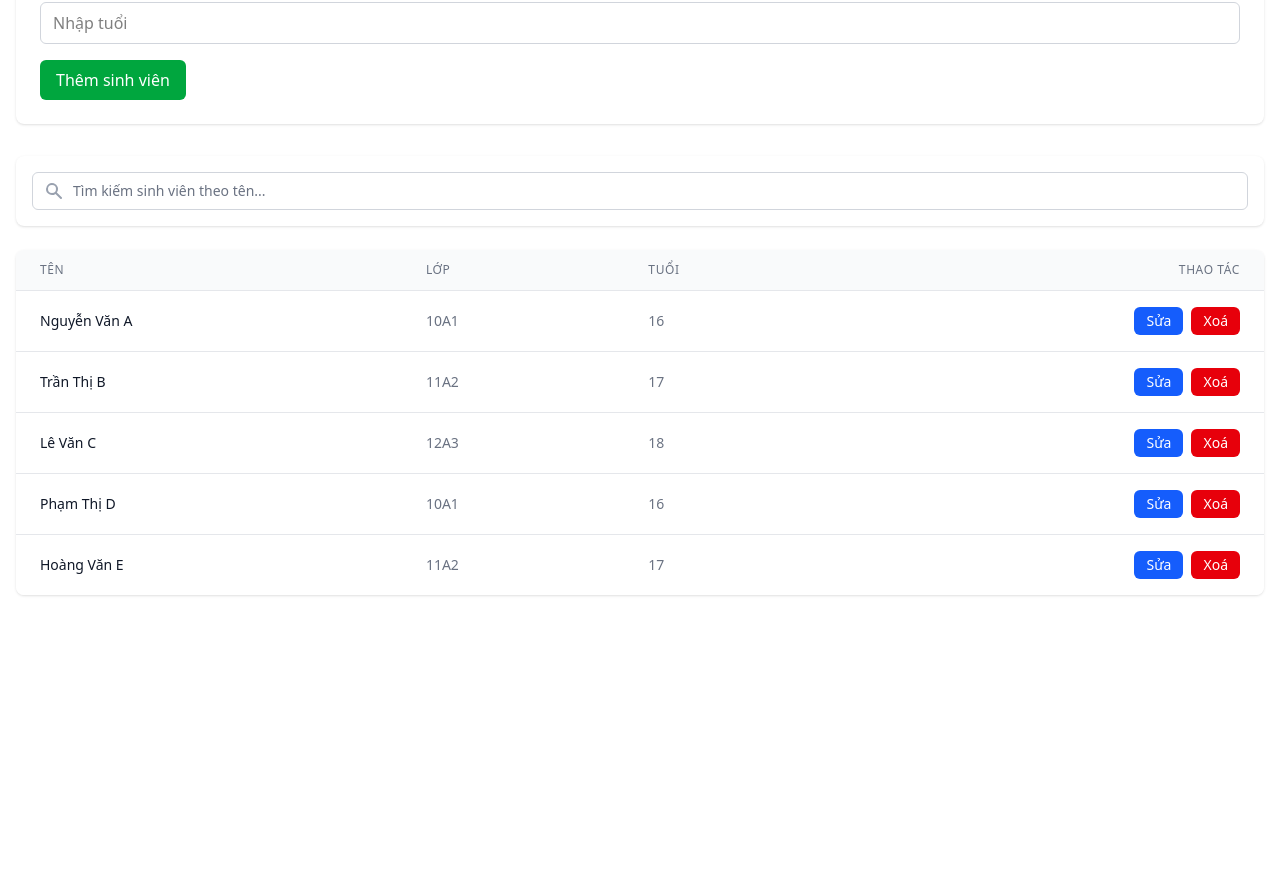
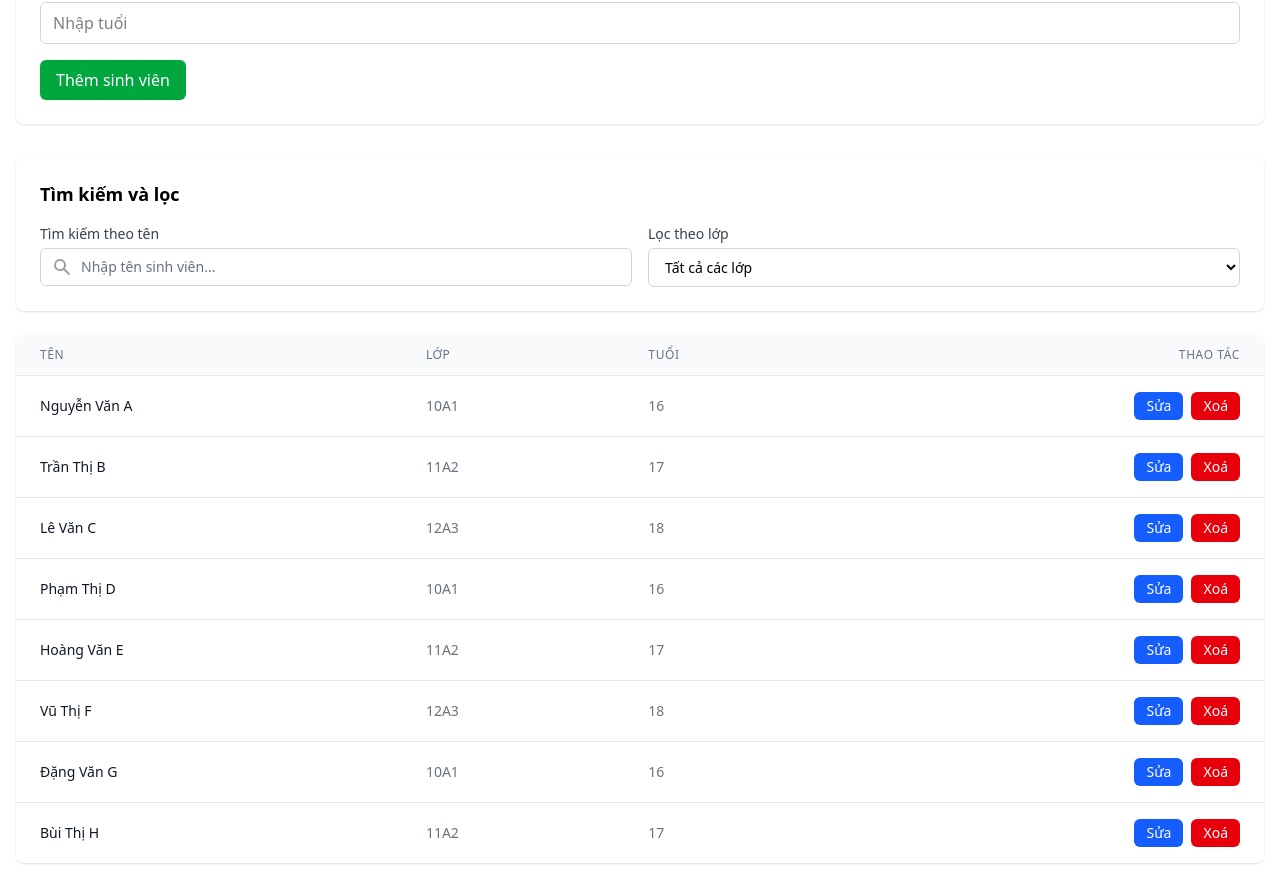
Before and after one commit to VoTrieuAn/22657391_VoTrieuAn_M21, a React (Vite) app: page / in a window 1280 px wide. Shown: the part 342-1237 px from the top of the page. Before the commit the page ends 969 px from the top, so only its background shows below. Built offline with nearby package versions, Linux system fonts and the light colour scheme.

Commit message:
loc sinh vien theo lop

```diff
--- a/src/components/StudentList.jsx
+++ b/src/components/StudentList.jsx
@@ -8,10 +8,16 @@ const StudentList = () => {
     { id: 3, name: "Lê Văn C", class: "12A3", age: 18 },
     { id: 4, name: "Phạm Thị D", class: "10A1", age: 16 },
     { id: 5, name: "Hoàng Văn E", class: "11A2", age: 17 },
+    { id: 6, name: "Vũ Thị F", class: "12A3", age: 18 },
+    { id: 7, name: "Đặng Văn G", class: "10A1", age: 16 },
+    { id: 8, name: "Bùi Thị H", class: "11A2", age: 17 },
   ])
 
   // Search state
   const [searchQuery, setSearchQuery] = useState("")
+
+  // Class filter state
+  const [classFilter, setClassFilter] = useState("")
 
   // Form state
   const [formData, setFormData] = useState({
@@ -32,17 +38,30 @@ const StudentList = () => {
   const [editingStudent, setEditingStudent] = useState(null)
   const modalRef = useRef(null)
 
-  // Filter students based on search query
-  const filteredStudents = students.filter((student) => student.name.toLowerCase().includes(searchQuery.toLowerCase()))
+  // Get unique classes for the dropdown
+  const uniqueClasses = Array.from(new Set(students.map((student) => student.class))).sort()
+
+  // Filter students based on search query and class filter
+  const filteredStudents = students.filter((student) => {
+    const matchesName = student.name.toLowerCase().includes(searchQuery.toLowerCase())
+    const matchesClass = classFilter === "" || student.class === classFilter
+    return matchesName && matchesClass
+  })
 
   // Handle search input change
   const handleSearchChange = (e) => {
     setSearchQuery(e.target.value)
   }
 
-  // Clear search
-  const clearSearch = () => {
+  // Handle class filter change
+  const handleClassFilterChange = (e) => {
+    setClassFilter(e.target.value)
+  }
+
+  // Clear filters
+  const clearFilters = () => {
     setSearchQuery("")
+    setClassFilter("")
   }
 
   // Handle input changes
@@ -202,6 +221,9 @@ const StudentList = () => {
     }
   }, [isEditModalOpen])
 
+  // Determine if any filters are active
+  const isFiltering = searchQuery !== "" || classFilter !== ""
+
   return (
     <div className="container mx-auto px-4 py-8">
       <h1 className="text-2xl font-bold mb-6">Danh sách sinh viên</h1>
@@ -270,8 +292,15 @@ const StudentList = () => {
         </form>
       </div>
 
+      {/* Filters Section */}
+      <div className="bg-white p-6 rounded-lg shadow mb-6">
+        <h2 className="text-lg font-semibold mb-4">Tìm kiếm và lọc</h2>
+        <div className="grid grid-cols-1 md:grid-cols-2 gap-4">
           {/* Search Bar */}
-      <div className="bg-white p-4 rounded-lg shadow mb-6">
+          <div>
+            <label htmlFor="search" className="block text-sm font-medium text-gray-700 mb-1">
+              Tìm kiếm theo tên
+            </label>
             <div className="relative">
               <div className="absolute inset-y-0 left-0 pl-3 flex items-center pointer-events-none">
                 <svg
@@ -290,33 +319,70 @@ const StudentList = () => {
               </div>
               <input
                 type="text"
-            className="block w-full pl-10 pr-10 py-2 border border-gray-300 rounded-md leading-5 bg-white placeholder-gray-500 focus:outline-none focus:ring-2 focus:ring-blue-500 focus:border-blue-500 sm:text-sm"
-            placeholder="Tìm kiếm sinh viên theo tên..."
+                id="search"
+                className="block w-full pl-10 pr-3 py-2 border border-gray-300 rounded-md leading-5 bg-white placeholder-gray-500 focus:outline-none focus:ring-2 focus:ring-blue-500 focus:border-blue-500 sm:text-sm"
+                placeholder="Nhập tên sinh viên..."
                 value={searchQuery}
                 onChange={handleSearchChange}
               />
-          {searchQuery && (
-            <div className="absolute inset-y-0 right-0 pr-3 flex items-center">
-              <button onClick={clearSearch} className="text-gray-400 hover:text-gray-600" aria-label="Xóa tìm kiếm">
-                <svg xmlns="http://www.w3.org/2000/svg" className="h-5 w-5" viewBox="0 0 20 20" fill="currentColor">
-                  <path
-                    fillRule="evenodd"
-                    d="M10 18a8 8 0 100-16 8 8 0 000 16zM8.707 7.293a1 1 0 00-1.414 1.414L8.586 10l-1.293 1.293a1 1 0 101.414 1.414L10 11.414l1.293 1.293a1 1 0 001.414-1.414L11.414 10l1.293-1.293a1 1 0 00-1.414-1.414L10 8.586 8.707 7.293z"
-                    clipRule="evenodd"
-                  />
+            </div>
+          </div>
+
+          {/* Class Filter */}
+          <div>
+            <label htmlFor="class-filter" className="block text-sm font-medium text-gray-700 mb-1">
+              Lọc theo lớp
+            </label>
+            <select
+              id="class-filter"
+              className="block w-full px-3 py-2 border border-gray-300 rounded-md leading-5 bg-white focus:outline-none focus:ring-2 focus:ring-blue-500 focus:border-blue-500 sm:text-sm"
+              value={classFilter}
+              onChange={handleClassFilterChange}
+            >
+              <option value="">Tất cả các lớp</option>
+              {uniqueClasses.map((className) => (
+                <option key={className} value={className}>
+                  {className}
+                </option>
+              ))}
+            </select>
+          </div>
+        </div>
+
+        {/* Clear Filters Button */}
+        {isFiltering && (
+          <div className="mt-4 flex justify-end">
+            <button
+              onClick={clearFilters}
+              className="inline-flex items-center px-3 py-1.5 border border-gray-300 rounded-md text-sm font-medium text-gray-700 bg-white hover:bg-gray-50 focus:outline-none focus:ring-2 focus:ring-blue-500"
+            >
+              <svg
+                xmlns="http://www.w3.org/2000/svg"
+                className="h-4 w-4 mr-1.5"
+                fill="none"
+                viewBox="0 0 24 24"
+                stroke="currentColor"
+              >
+                <path strokeLinecap="round" strokeLinejoin="round" strokeWidth={2} d="M6 18L18 6M6 6l12 12" />
               </svg>
+              Xóa bộ lọc
             </button>
           </div>
         )}
       </div>
+
+      {/* Filter Results Info */}
+      {isFiltering && (
+        <div className="mb-4 text-sm text-gray-600">
+          {filteredStudents.length === 0 ? (
+            "Không tìm thấy sinh viên nào phù hợp với bộ lọc."
+          ) : (
+            <div>
+              Tìm thấy {filteredStudents.length} sinh viên
+              {searchQuery && <span> có tên chứa "{searchQuery}"</span>}
+              {classFilter && <span> thuộc lớp {classFilter}</span>}.
             </div>
-
-      {/* Search Results Info */}
-      {searchQuery && (
-        <div className="mb-4 text-sm text-gray-600">
-          {filteredStudents.length === 0
-            ? "Không tìm thấy sinh viên nào phù hợp."
-            : `Tìm thấy ${filteredStudents.length} sinh viên phù hợp với "${searchQuery}".`}
+          )}
         </div>
       )}
 
@@ -385,7 +451,9 @@ const StudentList = () => {
             ) : (
               <tr>
                 <td colSpan={4} className="px-6 py-4 text-center text-sm text-gray-500">
-                  {searchQuery ? "Không tìm thấy sinh viên nào phù hợp." : "Không có sinh viên nào trong danh sách."}
+                  {isFiltering
+                    ? "Không tìm thấy sinh viên nào phù hợp với bộ lọc."
+                    : "Không có sinh viên nào trong danh sách."}
                 </td>
               </tr>
             )}
@@ -427,7 +495,9 @@ const StudentList = () => {
           ))
         ) : (
           <div className="bg-white p-4 rounded-lg shadow text-center text-gray-500">
-            {searchQuery ? "Không tìm thấy sinh viên nào phù hợp." : "Không có sinh viên nào trong danh sách."}
+            {isFiltering
+              ? "Không tìm thấy sinh viên nào phù hợp với bộ lọc."
+              : "Không có sinh viên nào trong danh sách."}
           </div>
         )}
       </div>
```
Lines whose indentation alone changed are shown as unchanged.
